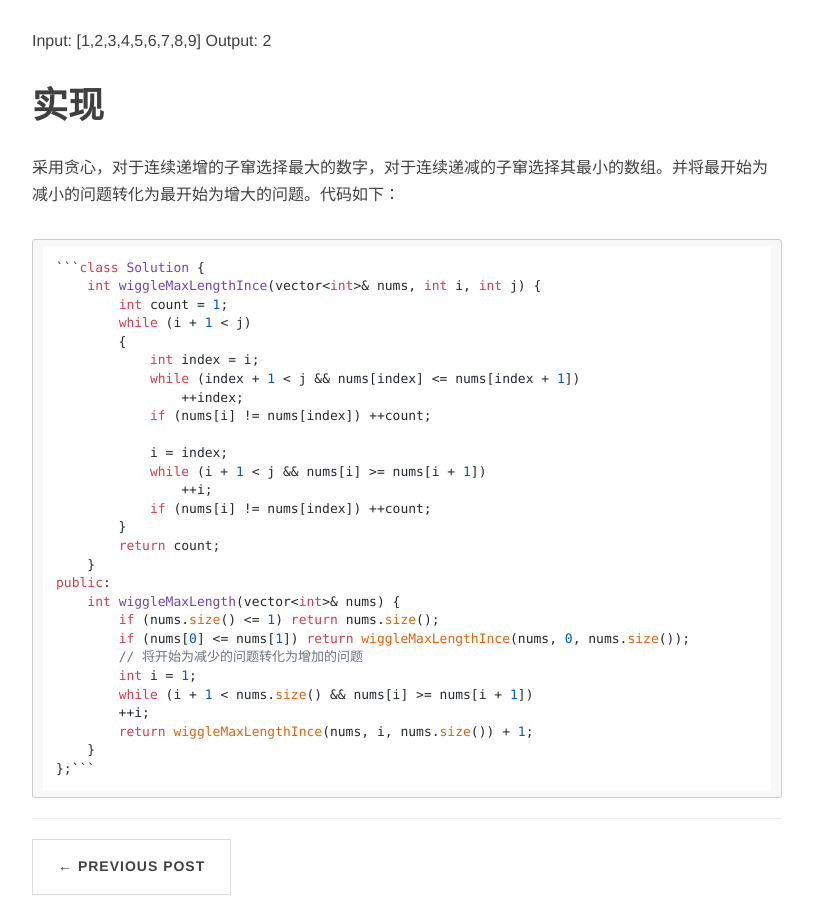
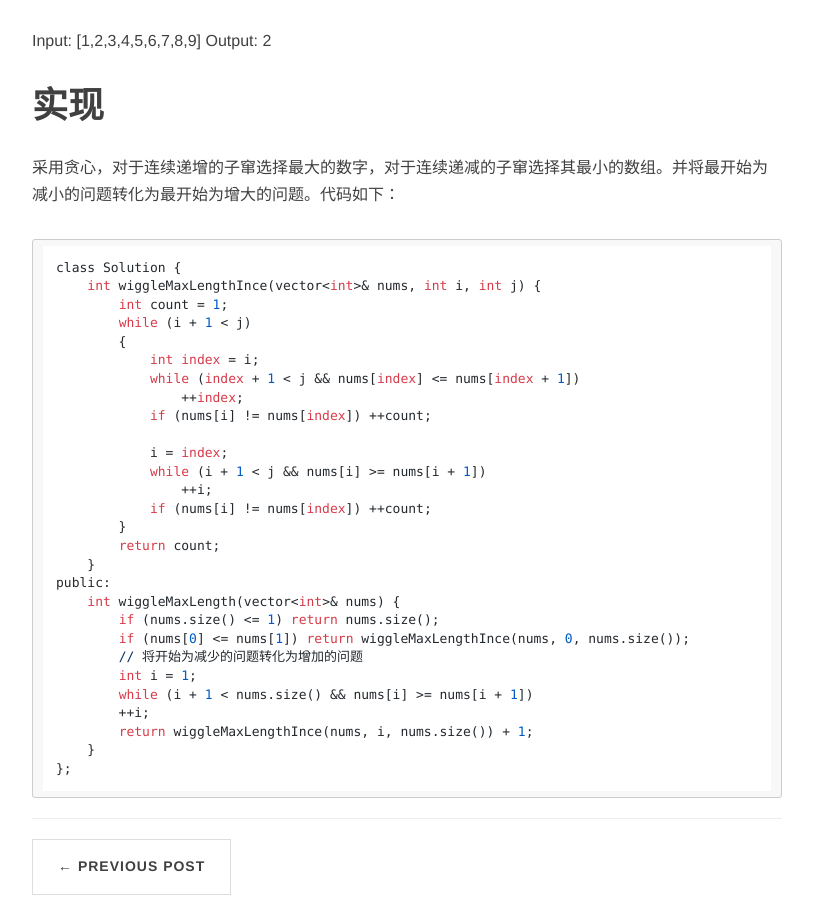
Before and after one commit to zhanglei541120/zhanglei541120.github.io, a Jekyll site: the page built from _posts/2016-07-22-Wiggle-Subsequence.md, in a window 1280 px wide and 900 px high, scrolled down 1035 px. Shown: the whole window, without its empty margins (233-1046 px from the left). Built offline with Jekyll 4.4.1, drawn with Linux system fonts in a browser that asks for light colours; nearby versions of some CDN libraries; comment, search, counter and statistics services are not loaded.

Commit message:
change  Wiggle Subsequence of leetcode

````diff
--- a/_posts/2016-07-22-Wiggle-Subsequence.md
+++ b/_posts/2016-07-22-Wiggle-Subsequence.md
@@ -28,7 +28,7 @@ Output: 2
 # 实现
 采用贪心，对于连续递增的子窜选择最大的数字，对于连续递减的子窜选择其最小的数组。并将最开始为减小的问题转化为最开始为增大的问题。代码如下：
 
-    ```class Solution {
+    class Solution {
         int wiggleMaxLengthInce(vector<int>& nums, int i, int j) {
             int count = 1;
             while (i + 1 < j)
@@ -55,4 +55,4 @@ Output: 2
             ++i;
             return wiggleMaxLengthInce(nums, i, nums.size()) + 1;
         }
-    };```
+    };
````
